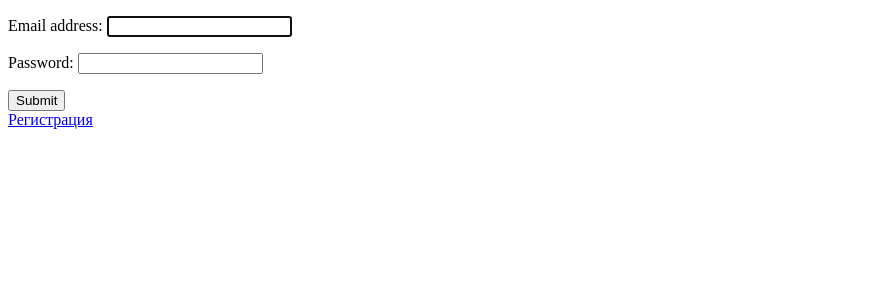
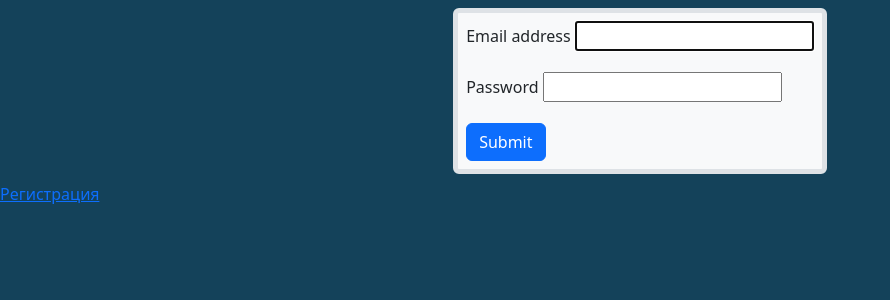
Before and after one commit to ochkoviy-chistik/mysite, a Django app: page /login/ in a window 1280 px wide. Shown: the top 300 px of the page, without its empty margins (0-890 px from the left). Run offline with Django 4.2, Linux system fonts and the light colour scheme; some libraries are stand-ins or nearby versions.

Commit message:
делаю стили

```diff
--- a/boost/app/templates/main.html
+++ b/boost/app/templates/main.html
@@ -26,16 +26,15 @@
 <main>
   <section class="d-flex justify-content-center flex-wrap">
     {% for doc in docs %}
-        <div class="card border-5 m-2 p-2 cardDoc" style="max-width: 540px;">
+        <div class="cardDoc card border-5 m-2 p-2" style="max-width: 540px;">
             <a href="/document{{doc.pk}}" class="cardLink">
             <div class="row g-0">
-            <div class="col-md-4 align-self-center">
+            <div class="col-md-4 p-2 align-bottom">
                 <img src="{{doc.preview.url}}" class="img-fluid rounded-start" alt="">
             </div>
                 <div class="col-md-8">
                     <div class="card-body">
                         <div class="d-flex justify-content-between">
-
                             <h5 class="card-title">{{doc.title}}</h5>
                             <div class="d-flex flex-wrap">
                                 <p class="m-1">{% include 'note_icons/caret_up_fill.html' %} {{doc.likes}}</p>
--- a/boost/app/templates/registration/login.html
+++ b/boost/app/templates/registration/login.html
@@ -1,22 +1,42 @@
 <!DOCTYPE html>
+{% load static %}
 <html lang="ru">
 <head>
     <meta charset="UTF-8">
     <title>Войти</title>
+    <link rel="stylesheet" href="{% static 'bootstrap.min.css' %}">
+    <link rel="stylesheet" href="{% static 'styles/login.css' %}">
+    <link rel="stylesheet" href="{% static 'styles/main.css' %}">
 </head>
 <body>
-{% if messages %}
-    <ul class="messages">
-        {% for message in messages %}
-        <li{% if message.tags %} class="{{ message.tags }}"{% endif %}>{{ message }}</li>
-        {% endfor %}
-    </ul>
-{% endif %}
-<form method="POST">
-    {% csrf_token %}
-    {{form.as_p}}
-    <input type="submit">
-</form>
+    <header>
+    </header>
+    <main>
+        <section class="d-flex justify-content-center">
+            <section class="loginForm border border-5 rounded m-2 p-2 bg-light">
+                {% if form.errors %}
+                <div class="alert alert-danger d-flex justify-content-between" role="alert">
+                    Неверная почта или пароль!
+                    <button type="button" class="btn-close" data-bs-dismiss="alert" aria-label="Close"></button>
+                  </div>
+                {% endif %}
+                <form method="POST">
+                    {% csrf_token %}
+                    <div class="mb-3">
+                        <label for="exampleFormControlInput1" class="form-label">Email address</label>
+                        {{form.username}}
+                    </div>
+                    <div class="mb-3">
+                        <label for="inputPassword5" class="form-label">Password</label>
+                        {{form.password}}
+                    </div>
+
+                    <input class="btn btn-primary" type="submit">
+                </form>
+            </section>
+        </section>
+    </main>
 <a href="/signup">Регистрация</a>
+<script src="https://cdn.jsdelivr.net/npm/bootstrap@5.3.0/dist/js/bootstrap.bundle.min.js" integrity="sha384-geWF76RCwLtnZ8qwWowPQNguL3RmwHVBC9FhGdlKrxdiJJigb/j/68SIy3Te4Bkz" crossorigin="anonymous"></script>
 </body>
 </html>
--- /dev/null
+++ b/boost/static/styles/login.css
@@ -0,0 +1,3 @@
+.loginForm {
+    border-color: #BF5700;
+}
--- a/boost/static/styles/main.css
+++ b/boost/static/styles/main.css
@@ -8,5 +8,9 @@
 
 .cardLink {
     text-decoration: none;
-    color: #111111;
+    color: #333333;
 }
+
+img {
+    width: 100%;
+}
```
Also changed, not shown: boost/app/templates/bookmarked_docs.html (+6 -4 lines), boost/app/templates/doc_page.html (+9 -5 lines), boost/app/templates/menu.html (+10 -4 lines), boost/app/templates/profile.html (+5 -5 lines), boost/static/styles/doc_page.css (+0 -8 lines), boost/db.sqlite3.
